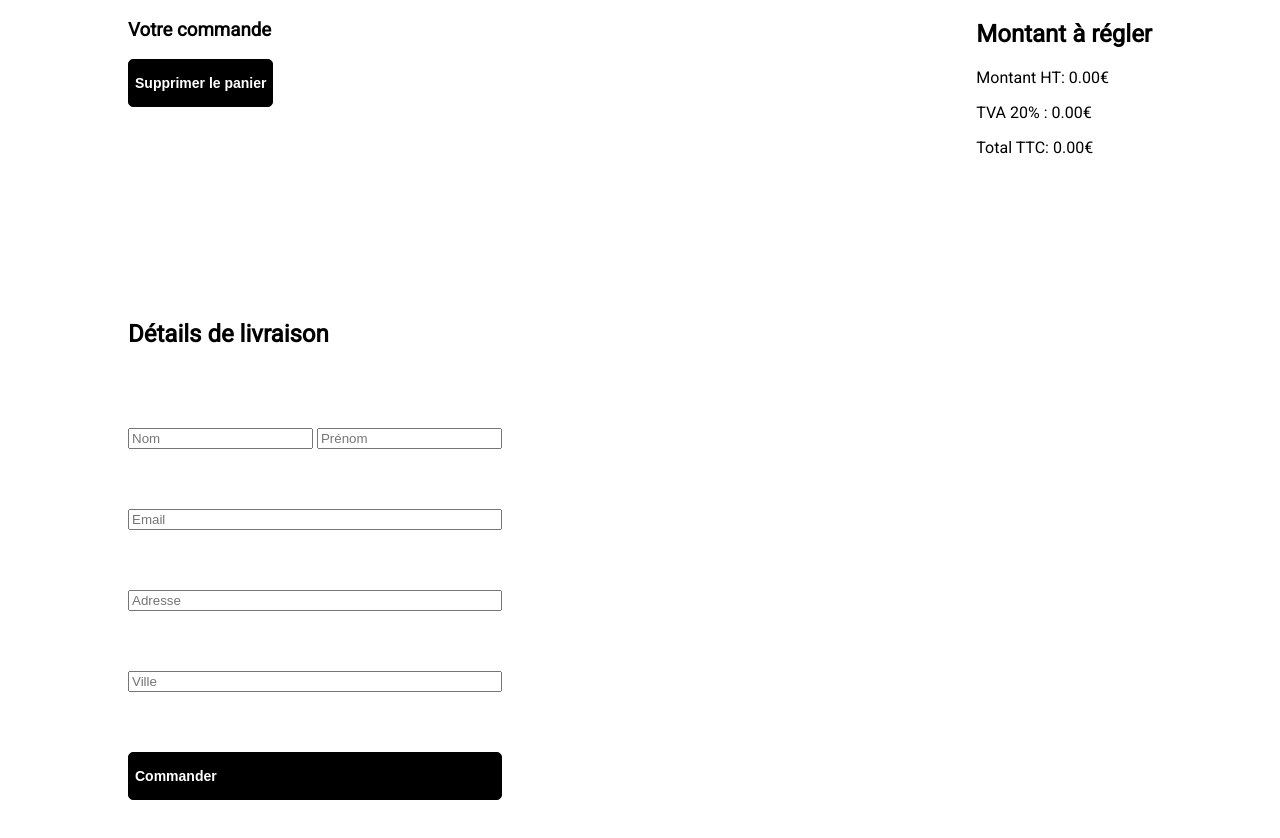
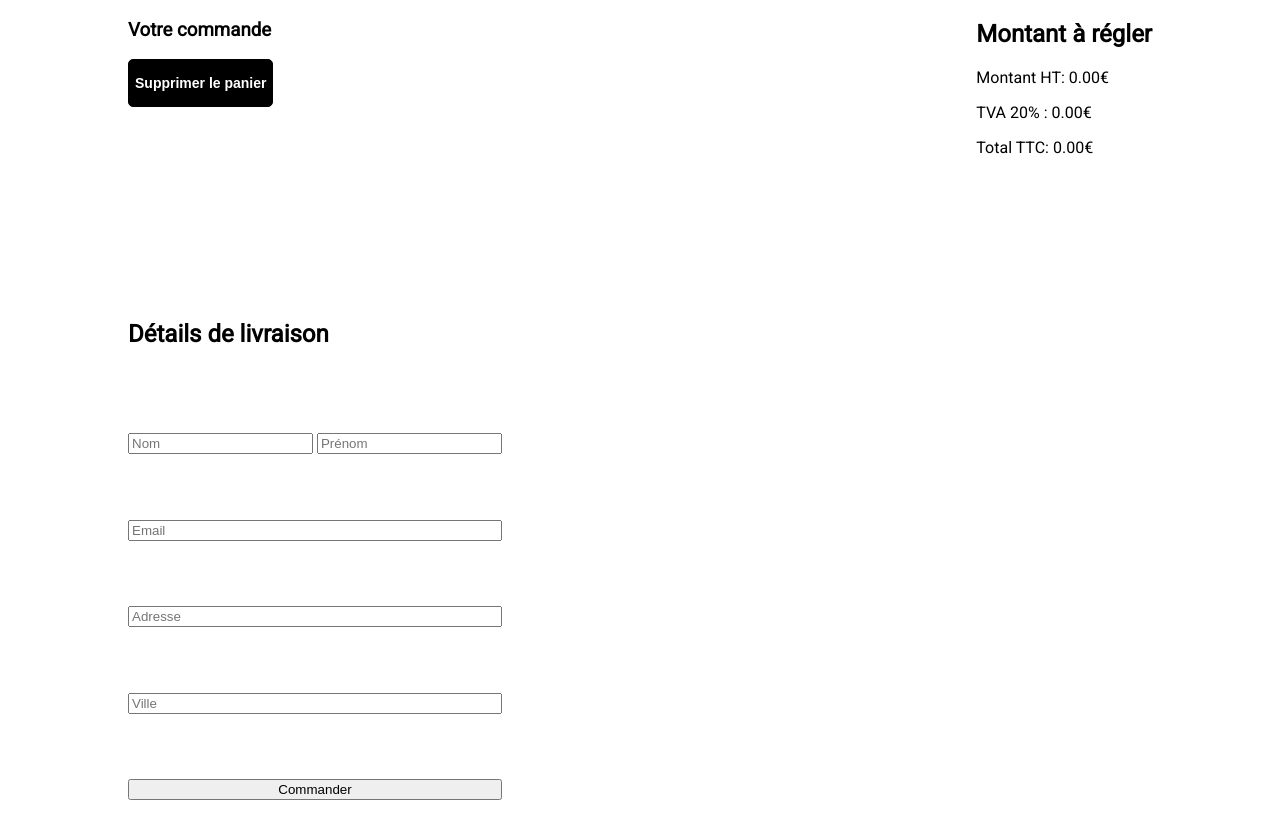
Before and after one commit to BaptisteHarle/P5-BaptisteHarle-OC, a website: page public/html/order.html in a window 1280 px wide. Shown: the part 100-938 px from the top of the page. Drawn offline with Linux system fonts and the light colour scheme.

Commit message:
ajustement class button

```diff
--- a/public/html/order.html
+++ b/public/html/order.html
@@ -1,15 +1,15 @@
 <!DOCTYPE html>
 <html lang="fr">
+
 <head>
     <meta charset="UTF-8">
     <meta http-equiv="X-UA-Compatible" content="IE=edge">
     <meta name="viewport" content="width=device-width, initial-scale=1.0">
     <title>Orinoco</title>
-  <link rel="stylesheet" href="https://cdnjs.cloudflare.com/ajax/libs/font-awesome/5.15.2/css/all.min.css"
-    integrity="sha512-HK5fgLBL+xu6dm/Ii3z4xhlSUyZgTT9tuc/hSrtw6uzJOvgRr2a9jyxxT1ely+B+xFAmJKVSTbpM/CuL7qxO8w=="
-    crossorigin="anonymous" />
+    <link rel="stylesheet" href="https://cdnjs.cloudflare.com/ajax/libs/font-awesome/5.15.2/css/all.min.css" integrity="sha512-HK5fgLBL+xu6dm/Ii3z4xhlSUyZgTT9tuc/hSrtw6uzJOvgRr2a9jyxxT1ely+B+xFAmJKVSTbpM/CuL7qxO8w==" crossorigin="anonymous" />
     <link rel="stylesheet" href="../styles/main.css">
 </head>
+
 <body>
     <header>
         <h1>Orinoco</h1>
@@ -45,11 +45,12 @@
                 <input id="email" type="email" label="Email" placeholder="Email">
                 <input id="adresse" label="Adresse" placeholder="Adresse">
                 <input id="city" label="Ville" placeholder="Ville">
-        <button id="post-button" class="basket-add">Commander</button>
+                <button id="post-button">Commander</button>
             </form>
         </section>
     </main>
 </body>
+
 </html>
 <script src="../js/NetworkInterface.js"></script>
 <script src="../js/order.js"></script>
```
Lines whose indentation alone changed are shown as unchanged.
